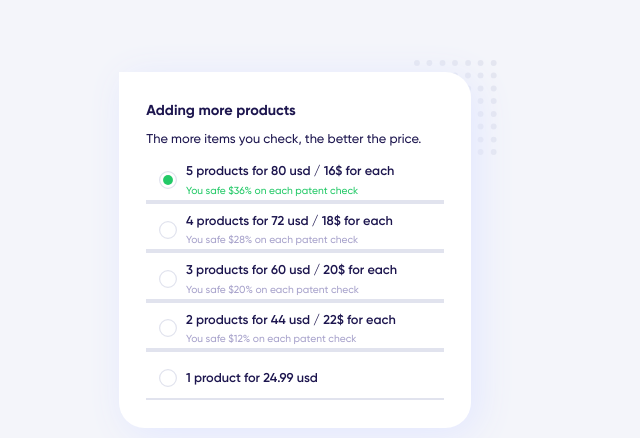
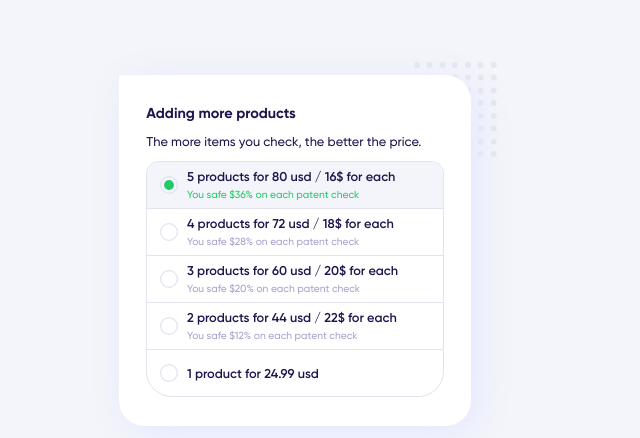
Before and after one commit to Chiga2030/testform, a React (Create React App) app: page / in a window 1280 px wide. Shown: the part 156-594 px from the top of the page, without its empty margins (332-972 px from the left). Built offline with nearby package versions, Linux system fonts and the light colour scheme.

Commit message:
styled list of more products

```diff
--- a/src/components/Header/Header.module.css
+++ b/src/components/Header/Header.module.css
@@ -1,9 +1,9 @@
 .title {
   font-size: 1.13vw;
-  margin: 0 0 .9vw;
+  margin: 0 0 1vw;
 }
 
 .subtitle {
   font-size: 1vw;
-  margin: 0 0 .7vw;
+  margin: 0 0 .9vw;
 }
--- a/src/components/ListProductItem/ListProductItem.jsx
+++ b/src/components/ListProductItem/ListProductItem.jsx
@@ -14,11 +14,16 @@ const ListProductItem = ({
   ...props
 }) => (
   <li
-    className={props.styles.withBorderBottom}
+    className={props.styles.listItem}
     onChange={() => onSelect(id)}
   >
     <label
-      className={props.styles.column}
+      className={classNames(
+        props.styles.column,
+        {
+          [props.styles.selectedColumn]: isSelect,
+        },
+      )}
     >
       <span className={props.styles.radioBox}>
         <img
--- a/src/components/ProductSelectionBlock/ProductSelectionBlock.jsx
+++ b/src/components/ProductSelectionBlock/ProductSelectionBlock.jsx
@@ -3,8 +3,6 @@ import {
 } from 'react';
 
 import styles from './ProductSelectionBlock.module.css';
-
-import classNames from 'classnames';
 
 import ListProductItem from '../ListProductItem/ListProductItem';
 
@@ -76,10 +74,7 @@ const ProductSelectionBlock = () => {
 
 
   return (
-    <ul className={classNames(
-      styles.roundedEdges,
-      styles.list,
-    )}>
+    <ul className={styles.list}>
       {produstsList.map(
         item => (
           <ListProductItem
--- a/src/components/ProductSelectionBlock/ProductSelectionBlock.module.css
+++ b/src/components/ProductSelectionBlock/ProductSelectionBlock.module.css
@@ -1,12 +1,5 @@
 :root {
-  /*--border-size: 1px;*/
-  --border-size: .16vw;
-  /*--border-size: .2vw;*/
-}
-
-.roundedEdges {
-  /*border: var(--border-size) solid var(--stroke-color);*/
-  /*border-radius: 1vw 1vw 2vw 2vw;*/
+  --border-size: 1px;
 }
 
 .list {
@@ -15,30 +8,38 @@
   margin: 0;
 }
 
+.listItem {
+  border-left: var(--border-size) solid var(--stroke-color);
+  border-right: var(--border-size) solid var(--stroke-color);
+  border-top: var(--border-size) solid var(--stroke-color);
+  overflow: hidden;
+}
+
+.listItem:first-child {
+  border-radius: 1vw 1vw 0 0;
+}
+
+.listItem:last-child {
+  border-bottom: var(--border-size) solid var(--stroke-color);
+  border-radius: 0 0 2vw 2vw;
+}
+
 .column {
   display: flex;
   justify-content: flex-start;
   align-items: center;
-  padding: .7vw 0 .25vw 0;
+  padding: .5vw 0;
   height: 2.6vw;
   cursor: pointer;
   overflow: hidden;
-  border-bottom: var(--border-size) solid var(--stroke-color);
-  /*border: var(--border-size) solid var(--stroke-color);*/
-  /*border: var(--border-size) solid var(--stroke-color);*/
-  /*border: var(--border-size) solid var(--stroke-color);*/
 }
-/*
+
 .column:hover {
-  background-color: var(--stroke-color);
-}*/
+  background-color: var(--additional-bg-color);
+}
 
 .selectedColumn {
-  background-color: var(--stroke-color);
-}
-
-.withBorderBottom:not(:last-child) {
-  border-bottom: var(--border-size) solid var(--stroke-color);
+  background-color: var(--additional-bg-color);
 }
 
 .radioBox {
@@ -52,6 +53,7 @@
 .radioImg {
   height: 1.4vw;
   width: 1.4vw;
+  z-index: 1;
 }
 
 .radio {
@@ -72,7 +74,7 @@
 
 .title {
   font-size: 1vw;
-  margin: 0 0 .45vw 0;
+  margin: 0 0 .35vw 0;
   font-weight: 600;
 }
 
--- a/src/index.css
+++ b/src/index.css
@@ -5,6 +5,7 @@
   --placeholder-text-color: #d0d3e2;
   --stroke-color: #e1e3ee;
   --main-bg-color: #fff;
+  --additional-bg-color: #f4f5fa;
   --shadow-color: #e2e7ff;
   --main-button-color: #23c967;
   --text-button-color: #fff;
```
